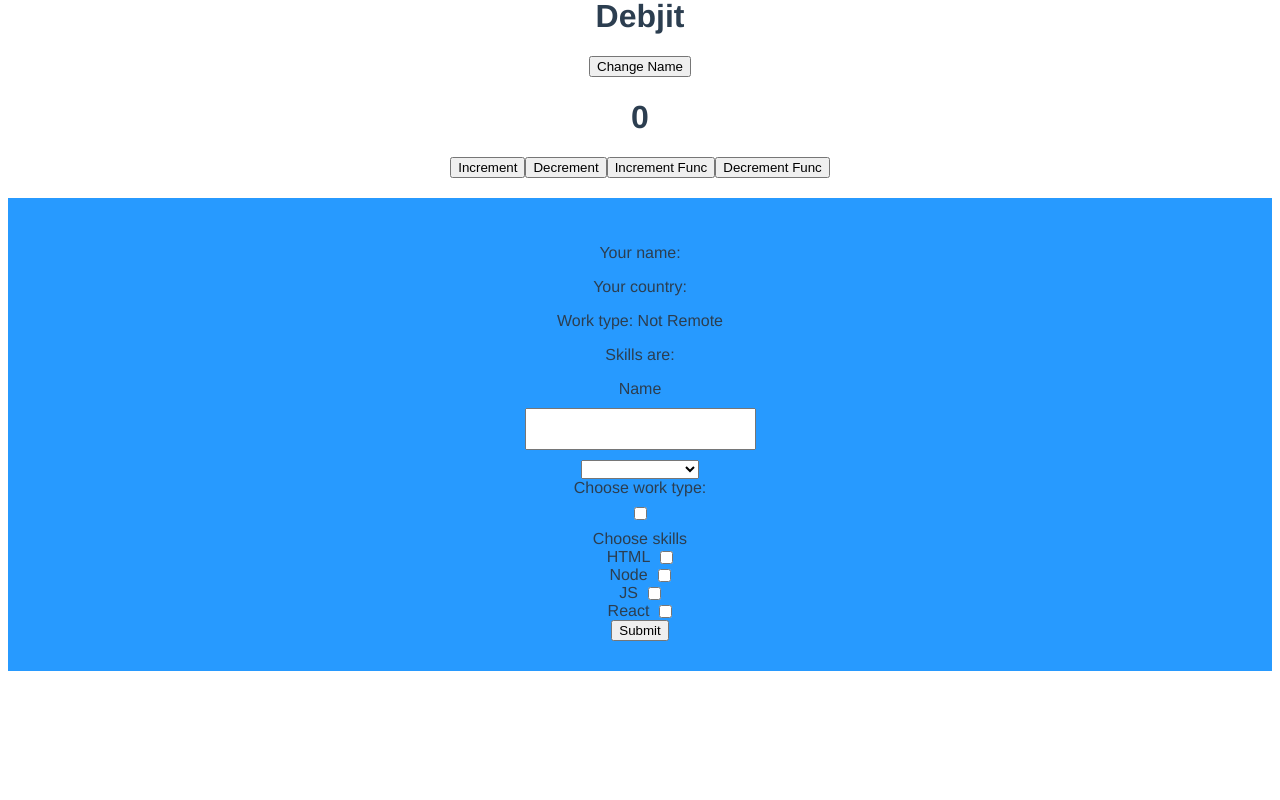
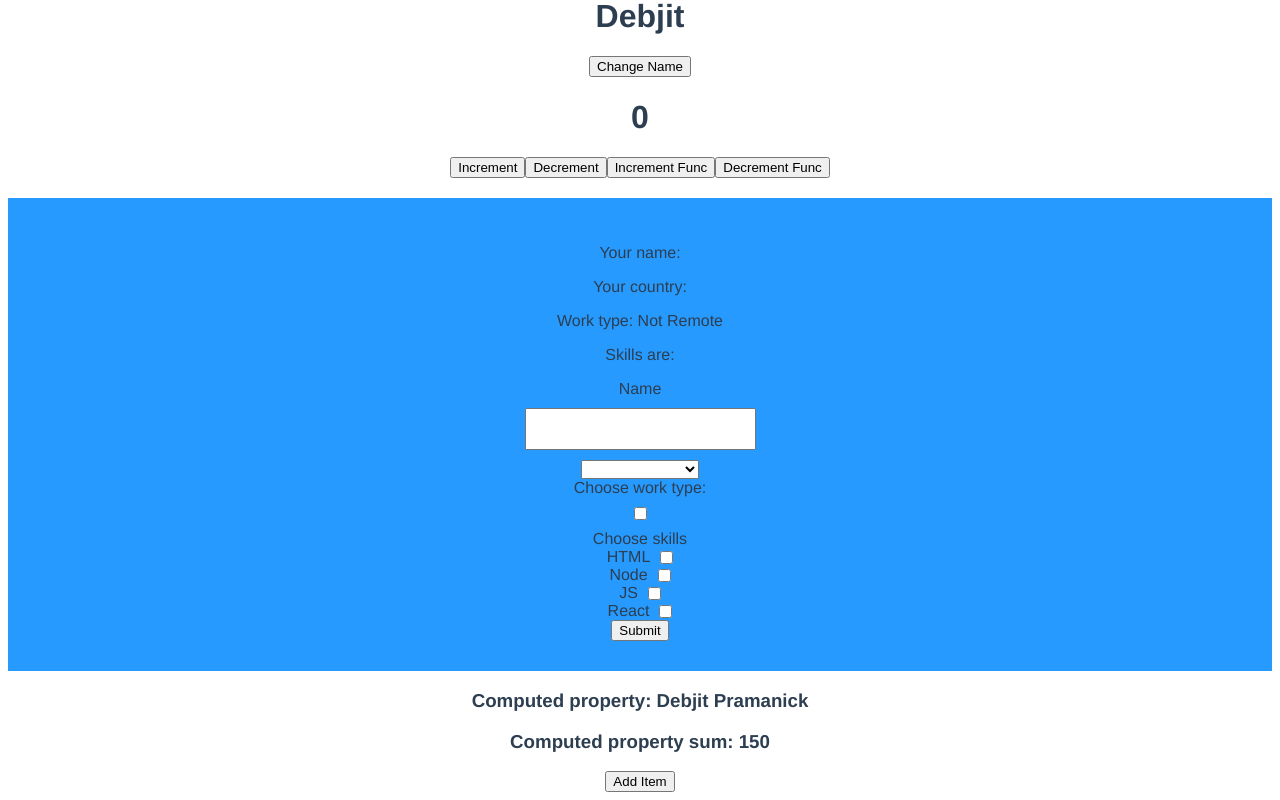
Before and after one commit to DebjitPramanick/Practice-Vue, a Vue app in the folder firstapp/: page / in a window 1280 px wide. Shown: the part 1168-1968 px from the top of the page. Before the commit the page ends 1847 px from the top, so only its background shows below. Built offline with nearby package versions, Linux system fonts and the light colour scheme.

Commit message:
Computed properties

```diff
--- a/firstapp/src/Forms.vue
+++ b/firstapp/src/Forms.vue
@@ -1,13 +1,17 @@
 <template>
+  <div>
     <div class="forms">
       <form @submit="submitForm">
-        <p>Your name: {{values.name}}</p>
-        <p>Your country: {{values.country}}</p>
-        <p>Work type: {{values.remoteWork ? 'Remote' : 'Not Remote'}}</p>
-        <p>Skills are: <span v-for="s in values.skills" v-bind:key="s">{{s}}</span></p>
+        <p>Your name: {{ values.name }}</p>
+        <p>Your country: {{ values.country }}</p>
+        <p>Work type: {{ values.remoteWork ? "Remote" : "Not Remote" }}</p>
+        <p>
+          Skills are:
+          <span v-for="s in values.skills" v-bind:key="s">{{ s }}</span>
+        </p>
         <div>
-            <label for='name'>Name</label>
-            <input type="text" id='name' v-model.trim="values.name"/>
+          <label for="name">Name</label>
+          <input type="text" id="name" v-model.trim="values.name" />
           <select id="country" v-model="values.country">
             <option value="Select a country" selected>Select a country</option>
             <option value="India">India</option>
@@ -17,71 +21,95 @@
         </div>
 
         <div>
-            <label for='checkbox'>Choose work type: </label>
-            <input type="checkbox" v-model="values.remoteWork">
+          <label for="checkbox">Choose work type: </label>
+          <input type="checkbox" v-model="values.remoteWork" />
         </div>
 
         <div>
-            <label for='checkbox'>Choose skills </label>
+          <label for="checkbox">Choose skills </label>
           <div class="skills-cnt">
-                <label for='checkbox'>HTML</label>
-                <input type="checkbox" value="HTML" v-model="values.skills">
+            <label for="checkbox">HTML</label>
+            <input type="checkbox" value="HTML" v-model="values.skills" />
           </div>
 
           <div class="skills-cnt">
-                <label for='checkbox'>Node</label>
-                <input type="checkbox" value="Node" v-model="values.skills">
+            <label for="checkbox">Node</label>
+            <input type="checkbox" value="Node" v-model="values.skills" />
           </div>
           <div class="skills-cnt">
-                <label for='checkbox'>JS</label>
-                <input type="checkbox" value="JS" v-model="values.skills">
+            <label for="checkbox">JS</label>
+            <input type="checkbox" value="JS" v-model="values.skills" />
           </div>
           <div class="skills-cnt">
-                <label for='checkbox'>React</label>
-                <input type="checkbox" value="React" v-model="values.skills">
+            <label for="checkbox">React</label>
+            <input type="checkbox" value="React" v-model="values.skills" />
           </div>
         </div>
 
         <button>Submit</button>
       </form>
     </div>
+    <h3>Computed property: {{ fullName }}</h3>
+    <div>
+        <h3>Computed property sum: {{ getSum }}</h3>
+        <button @click="items.push({id: items.length, price: 15})">Add Item</button>
+    </div>
+  </div>
 </template>
 
 <script>
 export default {
-  name: 'Forms',
-  data(){
-      return{
+  name: "Forms",
+  data() {
+    return {
       values: {
-              name: '',
-              country: '',
+        name: "",
+        country: "",
         remoteWork: false,
         skills: [],
-          }
+      },
+      name: {
+        firstName: "Debjit",
+        lastName: "Pramanick",
+      },
+      items: [
+          {id: 1, price: 12},
+          {id: 2, price: 47},
+          {id: 3, price: 33},
+          {id: 4, price: 58},
+      ]
+    };
+  },
+  methods: {
+    submitForm(e) {
+      e.preventDefault();
+      console.log(this.values);
+    },
+  },
+  computed: {
+    fullName() {
+      return `${this.name.firstName} ${this.name.lastName}`;
+    },
+    getSum(){
+        return this.items.reduce((t, c) => (c.price+t), 0)
     }
   },
-  methods: {
-      submitForm(e){
-          e.preventDefault()
-          console.log(this.values)
-      }
-  }
-}
+};
 </script>
 
 <style scoped>
-.forms{
+.forms {
   margin-top: 20px;
   background: #279aff;
   padding: 30px;
 }
-input{
+input {
   display: block;
   margin: 10px auto;
   padding: 10px;
   font-size: 16px;
 }
-.skills-cnt{
+.skills-cnt {
   width: 160px;
   margin: auto;
   display: flex;
@@ -90,7 +118,7 @@ input{
   justify-content: center;
 }
 
-.skills-cnt input{
+.skills-cnt input {
   margin: 0;
 }
 </style>
```
Lines whose indentation alone changed are shown as unchanged.
